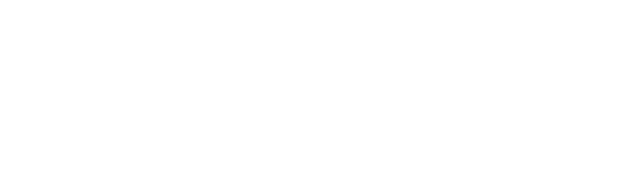
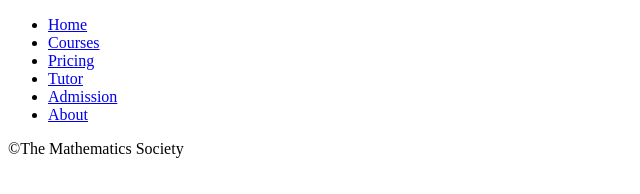
Before and after one commit to KingJamesOT21/Maths, a plain HTML site: page Public/index.html in a window 1280 px wide. Shown: the whole page, without its empty margins (0-640 px from the left). Drawn offline with Linux system fonts and the light colour scheme.

Commit message:
footer updates

```diff
--- a/Public/index.html
+++ b/Public/index.html
@@ -3,10 +3,23 @@
 <head>
     <meta charset="UTF-8">
     <meta name="viewport" content="width=device-width, initial-scale=1.0">
-    <title>The Mathamatic Society</title>
+    <title>The Mathematic Society</title>
 </head>
 <body>
     <nav class="navbar"></nav>
-    <footer class="footer"></footer>
+    <footer class="footer">
+        <div class="footer-logo"></div>
+        <ul class="footer-links">
+            <li><a href="#">Home</a></li>
+            <li><a href="#">Courses</a></li>
+            <li><a href="#">Pricing</a></li>
+            <li><a href="#">Tutor</a></li>
+            <li><a href="#">Admission</a></li>
+            <li><a href="#">About</a></li>
+        </ul>
+        <div class="divider"></div>
+        <div class="copyright-text">©The Mathematics Society</div>
+
+    </footer>
 </body>
 </html>
```
